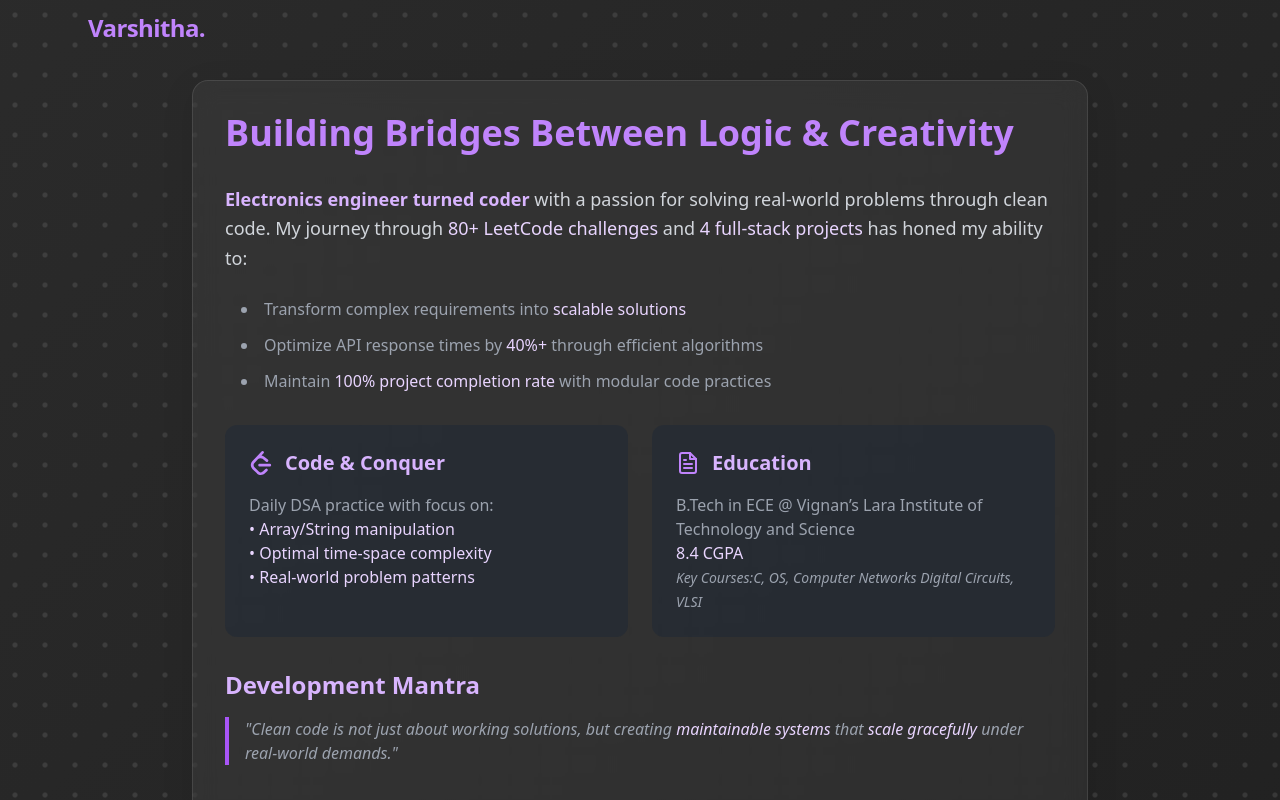
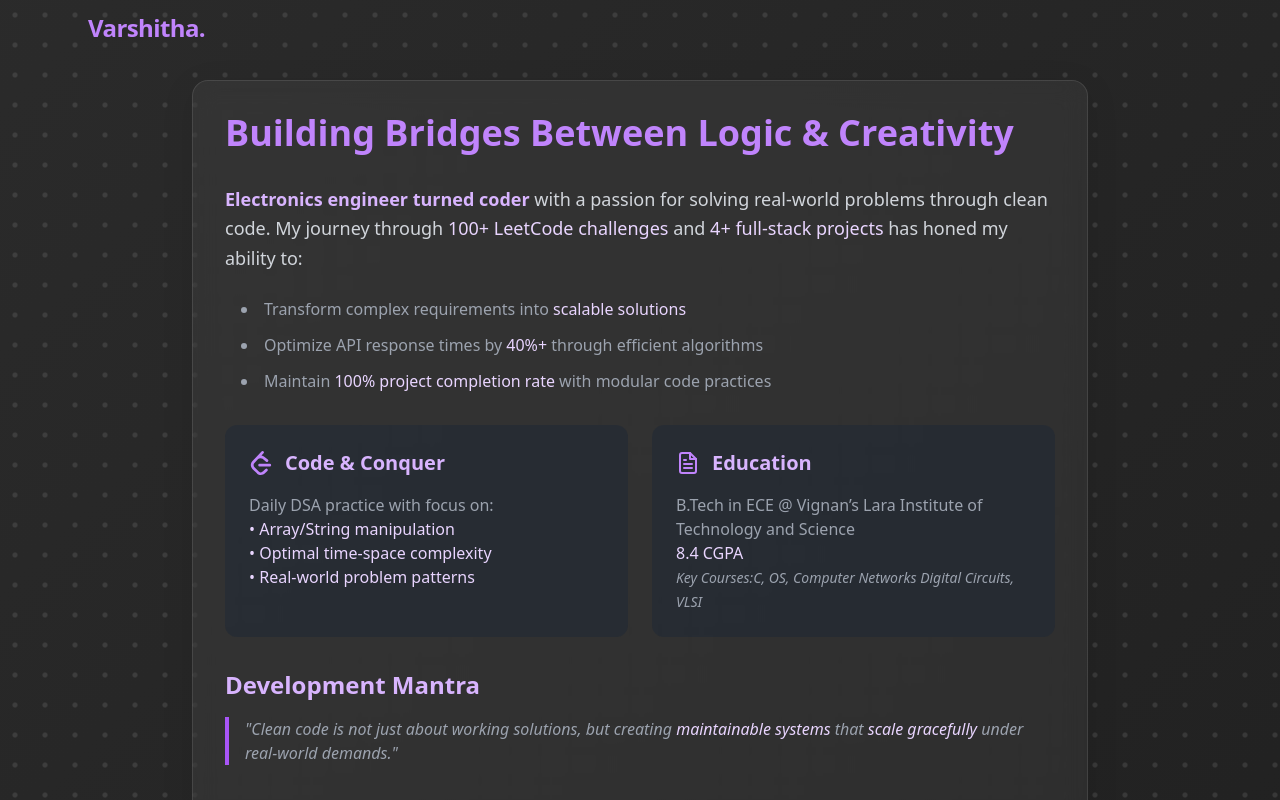
Before and after one commit to Varshitha80/portfolio, a React (Vite) app: page /about in a window 1280 px wide. Shown: the top 800 px of the page. Built offline with nearby package versions, Linux system fonts and the light colour scheme.

Commit message:
about section

```diff
--- a/src/pages/About.jsx
+++ b/src/pages/About.jsx
@@ -18,8 +18,8 @@ export default function About() {
               <p className="text-lg text-gray-300 leading-relaxed">
                 <span className="text-purple-300 font-semibold">Electronics engineer turned coder  </span>
                 with a passion for solving real-world problems through clean code.
-                My journey through <span className="text-purple-200">80+ LeetCode challenges</span> and
-                <span className="text-purple-200"> 4 full-stack projects</span> has honed my ability to:
+                My journey through <span className="text-purple-200">100+ LeetCode challenges</span> and
+                <span className="text-purple-200"> 4+ full-stack projects</span> has honed my ability to:
               </p>
 
               <ul className="list-disc list-inside text-gray-400 space-y-3 pl-4">
```
